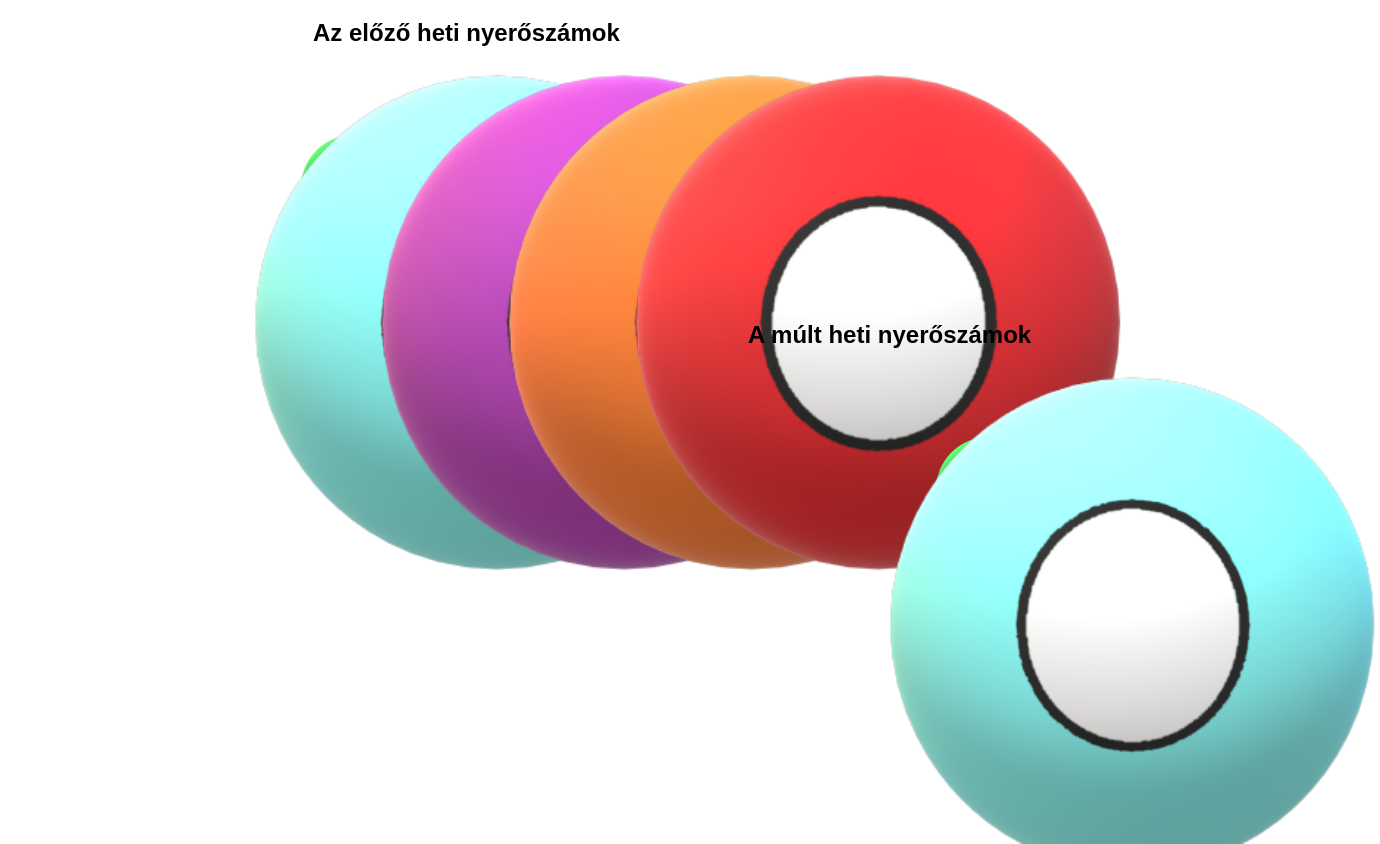
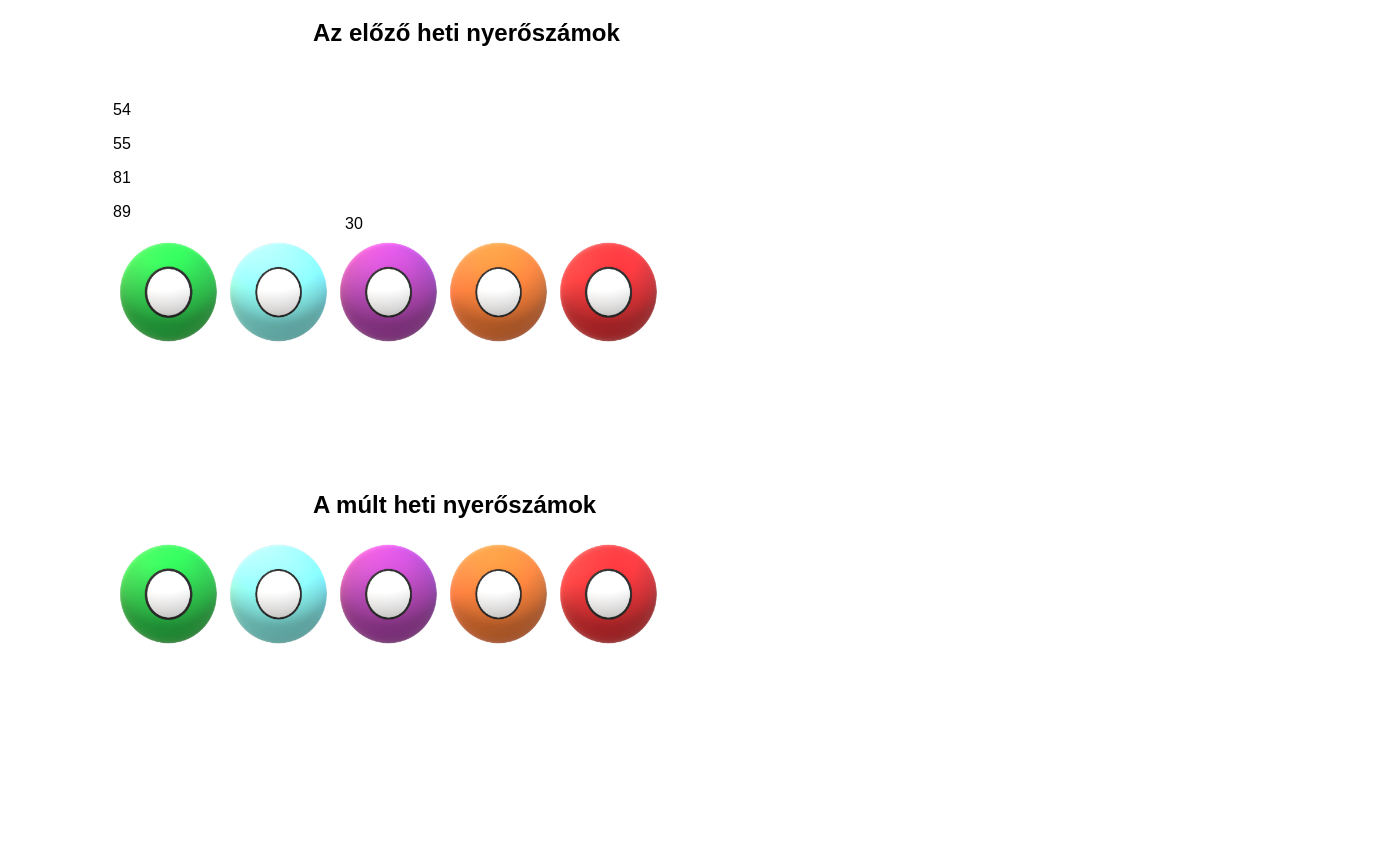
Before and after one commit to csokaandras/ACsokoladek, a plain HTML site: page index.html in a window 1280 px wide. Shown: the part 685-1529 px from the top of the page, 1380 px wide, since content can reach past the window. After the commit the page ends 1338 px from the top, so only its background shows below. Drawn offline with Linux system fonts and the light colour scheme.

Commit message:
problémamegoldva

```diff
--- a/index.html
+++ b/index.html
@@ -45,8 +45,13 @@
     <div class="tartalom">
         <h1 id="főcím">Korábbi sorsolások</h1>
         <h2>Az előző heti nyerőszámok</h2>
+        <p id="első">30</p>
+        <p>54</p>
+        <p>55</p>
+        <p>81</p>
+        <p>89</p>
         <div class="column">
-            <img src="hm1/zöldike.png" alt="zöldike">
+            <img src="hm1/jzöld.png" alt="zöldike">
         </div>
         <div class="column">
             <img src="hm1/kékikék.png" alt="kékikék">
@@ -77,7 +82,7 @@
         <h2>A múlt heti nyerőszámok</h2>
 
         <div class="column">
-            <img src="hm1/zöldike.png" alt="zöldike">
+            <img src="hm1/jzöld.png" alt="zöldike">
         </div>
         <div class="column">
             <img src="hm1/kékikék.png" alt="kékikék">
--- a/style.css
+++ b/style.css
@@ -34,9 +34,14 @@ img{
 }
 .column {
     float: left;
-    width: 12%;
     padding: 5px;
+    height: 20%;
 }
+
+.column img{
+    width: 100px;
+}
+
 .lottószöveg{
     margin-top: -150px;
 
@@ -59,3 +64,9 @@ table{
 #főcím, h2{
     padding-left: 200px;
 }
+
+#első{
+    position: relative;
+    top: 148px;
+    right: -232px;
+}
```
